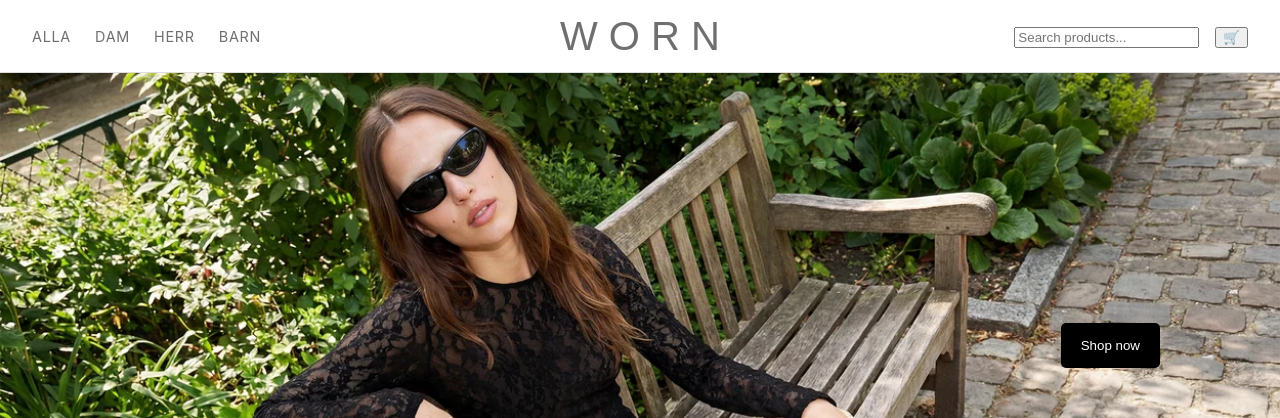
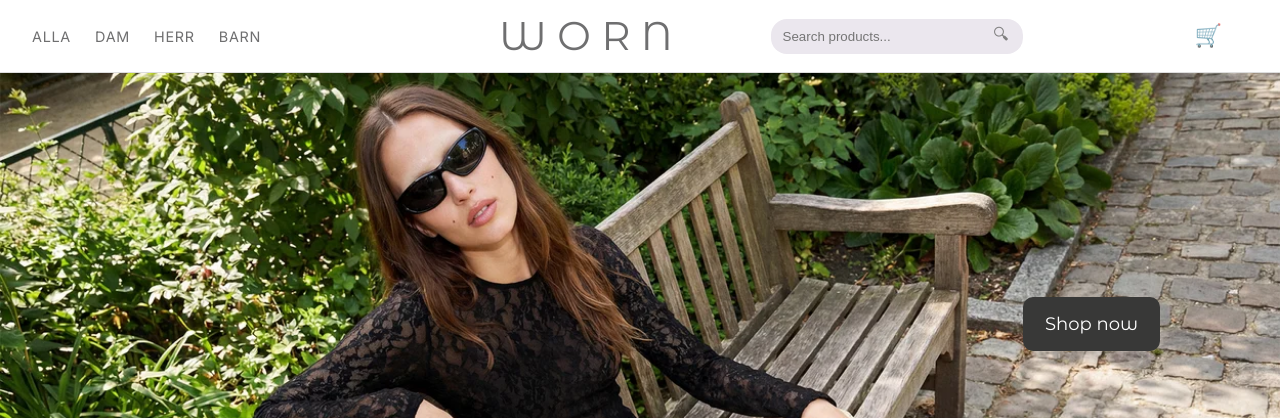
Before and after one commit to prasoons97/Group-Project-3, a React (Vite) app in the folder frontend/: page / in a window 1280 px wide. Shown: the top 418 px of the page. Built offline with nearby package versions, Linux system fonts and the light colour scheme; no server answers.

Commit message:
Classnames and css styling

```diff
--- a/frontend/src/components/Banner.jsx
+++ b/frontend/src/components/Banner.jsx
@@ -26,17 +26,14 @@ function Banner({ onShopNow }) {
                 alt="banner"
                 style={{ width: "100%", display: "block" }}
             />
-            <Btn
+            <Btn btnClassName = "shopNowBtn"
     style={{
         position: "absolute",
-        top: "250px",
+        top: "200px",
         right: "120px",
-        padding: "15px 20px",
-        backgroundColor: "black",
-        color: "white",
-        border: "none",
-        borderRadius: 5,
-        cursor: "pointer"
+        padding: "16px 22px",
+        fontSize: "18px"
+
     }}
     onClick={() => {
         console.log("Shop now clicked");
--- a/frontend/src/components/CartBtn.jsx
+++ b/frontend/src/components/CartBtn.jsx
@@ -4,6 +4,7 @@ import Btn from "./Btn";
 function CartBtn({onClick, count = 0 }) {
     return (
     <Btn
+    btnClassName ="cartBtn"
     // vad som händer när man klickar (t.ex. gå till cart)
     onClick={onClick}
     // visar ikon + antal om det finns produkter i cart
--- a/frontend/src/components/Search.jsx
+++ b/frontend/src/components/Search.jsx
@@ -15,12 +15,17 @@ function Search({ products, setFilteredProducts }) {
     };
 
     return (
+        <div className='srcComponent'>
+
         <input
             type="text"
+            className='srcBar'
             placeholder="Search products..."
             value={search}
             onChange={handleSearch}
         />
+        <span className="searchIcon">🔍︎</span>
+        </div>
     );
 }
 
--- a/frontend/src/index.css
+++ b/frontend/src/index.css
@@ -1,14 +1,14 @@
+@import url('https://fonts.googleapis.com/css2?family=Inter:wght@400;500;700&family=Montserrat+Alternates:wght@400;700&display=swap');
+
 :root {
   --text: #6f6f70;
   --text-h: #08060d;
   --bg: #ffffff;
+  --accent:#F0BA7E;
   --border: #e5e4e7;
 
-  --accent: #aa3bff;
-  --accent-bg: rgba(170, 59, 255, 0.1);
-  --accent-border: rgba(170, 59, 255, 0.5);
+ font-family: 'Inter', sans-serif;
 
-  font-family: system-ui, "Segoe UI", Roboto, sans-serif;
   color: var(--text);
   background: var(--bg);
 }
@@ -119,6 +119,42 @@ body {
   line-height: 100%;
   letter-spacing: 0%;
   white-space: nowrap;
+}
+.srcComponent {
+  position: relative;
+  width: 100%;
+  max-width: 400px;
+  margin-right: 150px;
+}
+.srcBar {
+  background-color: #ebe7ee;
+  border: none;
+  padding: 10px 40px 10px 12px;
+  border-radius: 16px;
+  width: 200px;
+}
+.searchIcon {
+  position: absolute;
+  right: 12px;
+  top: 50%;
+  transform: translateY(-50%);
+  color: gray;
+  margin-right: 150px;
+  pointer-events: none;
+}
+
+.cartBtn {
+border: none;
+  position: relative;
+  background: transparent;
+  border: none;
+  font-size: 22px;
+  cursor: pointer;
+  margin-right: 20px;
+}
+.cartBtn:hover {
+background-color: #f2f1f5;
+border-radius: 5px;
 }
 
 .navbar-left {
@@ -232,15 +268,20 @@ body {
   margin: 0.3rem 0;
 }
 
-.shop-now-btn {
+.shopNowBtn {
   margin-top: 1.5rem;
-  background: #474645;
+  background: #383837;
+  border-radius: 10px;
+  padding: 25px;
   color: white;
   border: none;
-  border-radius: 8px;
-  padding: 0.9rem 1.8rem;
-  font-weight: bold;
+  font-family: "Montserrat Alternates", sans-serif;
+
   cursor: pointer;
+}
+
+.shopNowBtn:hover{
+background-color: #28272b;
 }
 
 .checkout-btn {
```
